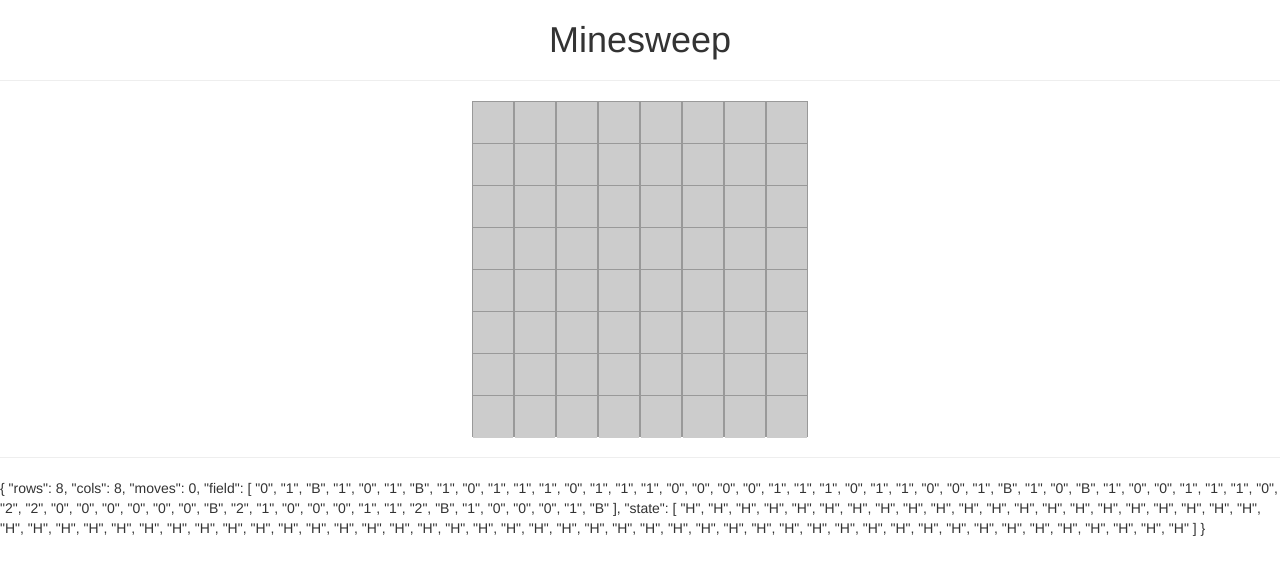
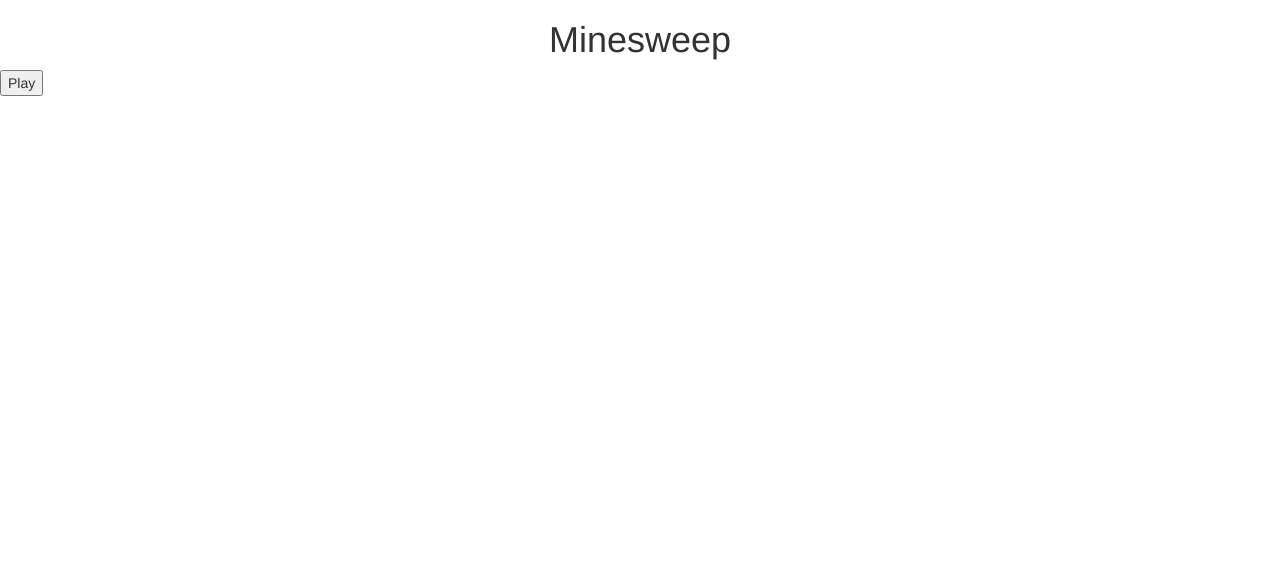
Before and after one commit to gklandes/Minesweep, an Angular app: page / in a window 1280 px wide. Shown: the top 574 px of the page. Built offline with nearby package versions, Linux system fonts and the light colour scheme.

Commit message:
add basic game workflow

```diff
--- a/src/app/app.component.html
+++ b/src/app/app.component.html
@@ -1,8 +1,13 @@
-<h1>
-  Minesweep
-</h1>
-<hr>
-<app-minefield [game]="game"></app-minefield>
-
-<hr>
-{{ game | json }}
+<div class="wrapper"><div [ngSwitch]="phase" class="wrapper-inner">
+  <span *ngSwitchCase="'start'">
+    <h1>
+      Minesweep
+    </h1>
+    <button type="button" (click)="play()">Play</button>
+  </span>
+  <span *ngSwitchCase="'play'">
+      <button type="button" (click)="quit()">Quit</button>
+      <button type="button" (click)="reset()">Reset</button>
+      <app-minefield [game]="game"></app-minefield>
+  </span>
+</div></div>
--- a/src/app/app.component.ts
+++ b/src/app/app.component.ts
@@ -11,6 +11,7 @@ import { Game } from './game';
 export class AppComponent {
   active: boolean = false;
   game: Game;
+  phase: string = 'start'; // start,play,finish
 
   constructor (fb: FormBuilder) {
     this.game = this.loadGame();
@@ -20,4 +21,16 @@ export class AppComponent {
     let data = JSON.parse(localStorage.getItem('save_game'));
     return new Game(data);
   }
+
+  play (): void {
+    this.phase = 'play';
+  }
+
+  reset (): void {
+    this.game = new Game();
+  }
+
+  quit (): void {
+    this.phase = 'start';
+  }
 }
```
